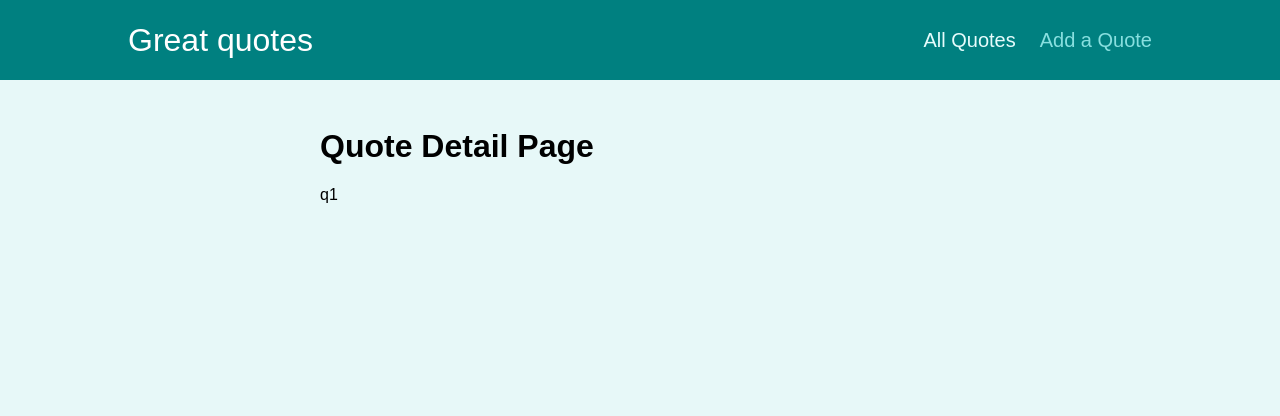
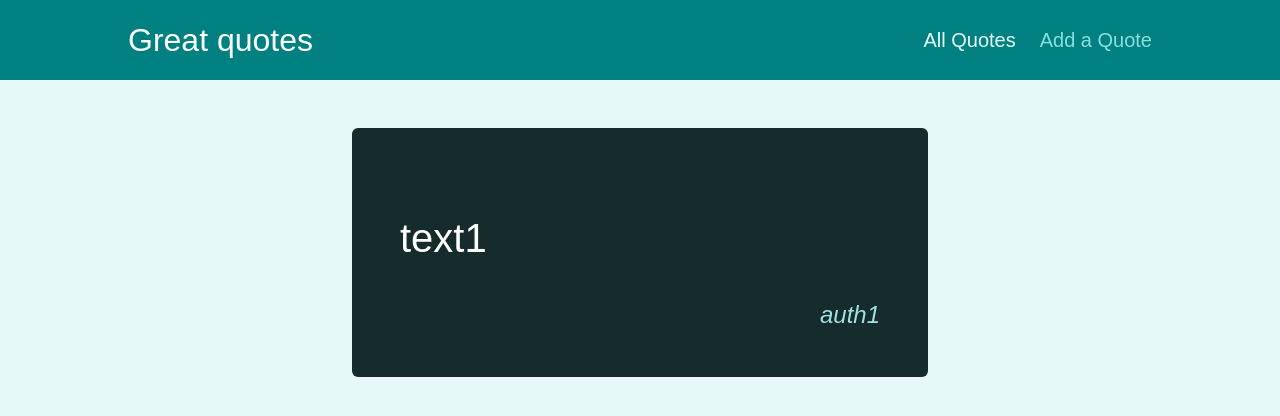
Before and after one commit to choy30/reactcompleteguidespa, a React (Create React App) app: page /quotes/q1 in a window 1280 px wide. Shown: the top 416 px of the page. Built offline with nearby package versions, Linux system fonts and the light colour scheme.

Commit message:
Add data on details page

```diff
--- a/src/components/quotes/QuoteItem.js
+++ b/src/components/quotes/QuoteItem.js
@@ -1,3 +1,5 @@
+import { Link } from 'react-router-dom';
+
 import classes from './QuoteItem.module.css';
 
 const QuoteItem = (props) => {
@@ -9,9 +11,9 @@
         </blockquote>
         <figcaption>{props.author}</figcaption>
       </figure>
-      <a className='btn'>
+      <Link className='btn' to={`/quotes/${props.id}`}>
         View Fullscreen
-      </a>
+      </Link>
     </li>
   );
 };
--- a/src/pages/QuoteDetail.js
+++ b/src/pages/QuoteDetail.js
@@ -2,14 +2,29 @@
 import { useParams, Route } from "react-router-dom";
 
 import Comments from "../components/comments/Comments";
+import HighlightedQuote from "../components/quotes/HighlightedQuote";
+
+const DUMMY_QUOTES = [
+	{ id: "q1", author: "auth1", text: "text1" },
+	{ id: "q2", author: "auth2", text: "text2" },
+	{ id: "q3", author: "auth3", text: "text3" },
+	{ id: "q4", author: "auth4", text: "text4" },
+	{ id: "q5", author: "auth5", text: "text5" },
+	{ id: "q6", author: "auth6", text: "text6" },
+];
 
 const QuoteDetail = () => {
 	const params = useParams();
 
+	const quote = DUMMY_QUOTES.find((quote) => quote.id === params.quoteId);
+
+	if (!quote) {
+		return <p>No quote found!</p>
+	}
+
 	return (
 		<Fragment>
-			<h1>Quote Detail Page</h1>
-			<p>{params.quoteId}</p>
+			<HighlightedQuote text={quote.text} author={quote.author} />
 			<Route path={`/quotes/${params.quoteId}/comments`}>
 				<Comments />
 			</Route>
```
Also changed, not shown: 1 other file (tests, documents, lock files or other folders).
